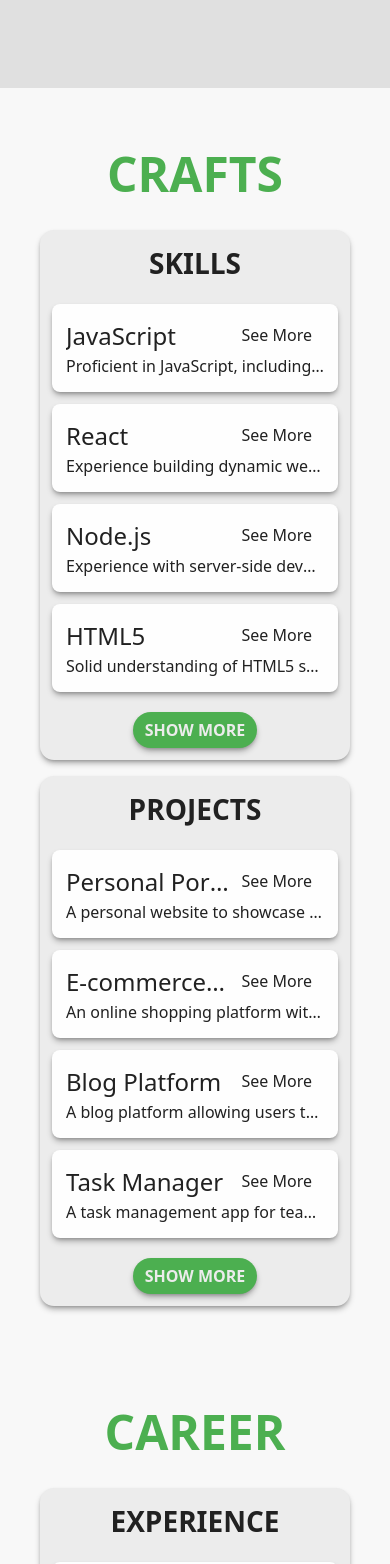
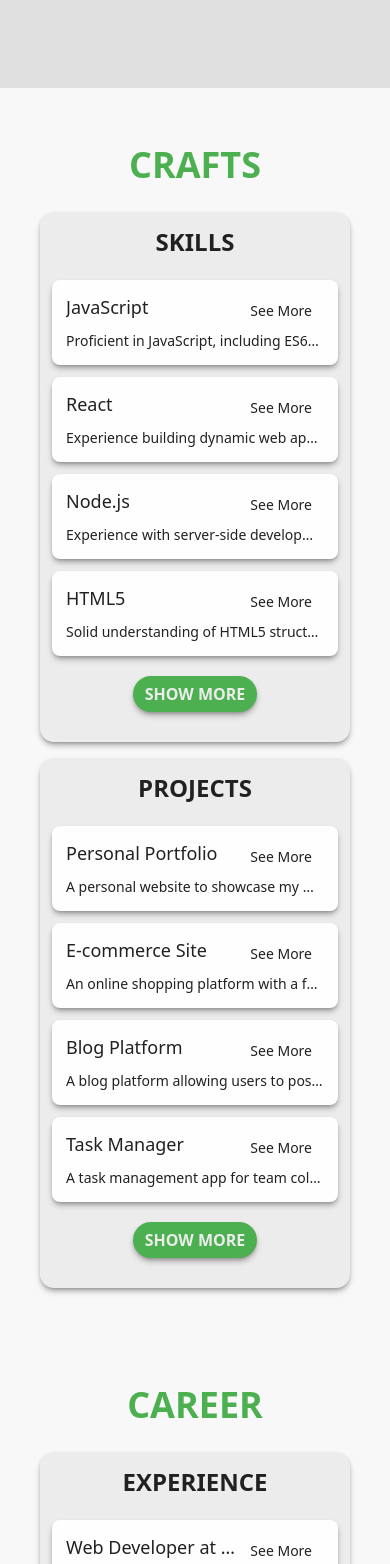
Before and after one commit to johnreysilverio/Portfolio, a Next.js app: page / in a window 390 px wide. Shown: the part 1600-3164 px from the top of the page. Built offline with nearby package versions, Linux system fonts and the light colour scheme.

Commit message:
done fixing mobile view

```diff
--- a/components/buttons/SeeMoreButton.tsx
+++ b/components/buttons/SeeMoreButton.tsx
@@ -24,7 +24,7 @@ const SeeMoreButton: React.FC<SeeMoreButtonProps> = ({
         disabled={!componentSource ? true : false}
       >
         <p
-          className={`text-[16px] 3xl:text-[20px] font-normal border-b-2 border-transparent hover:border-highlight transition-all duration-300 ease-in-out ${
+          className={`text-[14px] sm:text-[16px] font-normal border-b-2 border-transparent hover:border-highlight transition-all duration-300 ease-in-out ${
             !componentSource ? "text-transparent" : "text-text"
           }`}
         >
--- a/components/card/Card.tsx
+++ b/components/card/Card.tsx
@@ -58,7 +58,7 @@ const Card: React.FC<CardProps> = ({
       <div className="relative z-10">
         <div className="flex justify-between">
           <p
-            className={`text-[24px] font-medium truncate ${
+            className={`text-[18px] sm:text-[24px] font-medium truncate ${
               title === "empty" ? "text-transparent" : "text-text"
             }`}
           >
@@ -70,7 +70,7 @@ const Card: React.FC<CardProps> = ({
           />
         </div>
         <p
-          className={`text-[16px] truncate ${
+          className={`text-[14px] sm:text-[16px] truncate ${
             description === "empty" ? "text-transparent" : "text-text"
           }`}
         >
--- a/components/sections/Career.tsx
+++ b/components/sections/Career.tsx
@@ -115,7 +115,9 @@ const Career = () => {
       id="career"
     >
       <div className="w-full max-w-[417px] sm:max-w-[746px] md:max-w-[1280px] 3xl:max-w-[1650px] h-full z-10 flex flex-col items-center justify-center">
-        <p className="text-[48px] text-highlight font-bold">CAREER</p>
+        <p className="text-[36px] sm:text-[48px] text-highlight font-bold">
+          CAREER
+        </p>
 
         {/* Tablet & Desktop View */}
         <div className="hidden sm:flex w-full text-center gap-2 mt-5 transition-all duration-500">
@@ -188,7 +190,7 @@ const Career = () => {
             className="flex flex-col items-center gap-5 bg-component1 rounded-xl p-3 shadow-md/30"
             ref={experiencesRef}
           >
-            <p className="text-text text-[28px] font-semibold">EXPERIENCE</p>
+            <p className="text-text text-[24px] font-semibold">EXPERIENCE</p>
             <div className="w-full flex flex-col gap-3 3xl:gap-4">
               {mobileDisplayedExperiences.map((exp, index) => (
                 <Card
@@ -221,7 +223,7 @@ const Career = () => {
             className="flex flex-col items-center gap-5 bg-component1 rounded-xl p-3 shadow-md/30"
             ref={certificatesRef}
           >
-            <p className="text-text text-[28px] font-semibold">CERTIFICATES</p>
+            <p className="text-text text-[24px] font-semibold">CERTIFICATES</p>
             <div className="w-full flex flex-col gap-3 3xl:gap-4">
               {mobileDisplayedCertificates.map((cert, index) => (
                 <Card
--- a/components/sections/Craft.tsx
+++ b/components/sections/Craft.tsx
@@ -107,7 +107,9 @@ const Craft = () => {
       id="craft"
     >
       <div className="w-full max-w-[417px] sm:max-w-[746px] md:max-w-[1280px] 3xl:max-w-[1650px] h-full z-10 flex flex-col items-center justify-center">
-        <p className="text-[48px] text-highlight font-bold">CRAFTS</p>
+        <p className="text-[36px] sm:text-[48px] text-highlight font-bold">
+          CRAFTS
+        </p>
 
         {/* Tablet and Desktop View */}
         <div className="hidden sm:flex w-full text-center gap-2 mt-5 transition-all duration-500">
@@ -180,7 +182,7 @@ const Craft = () => {
             className="flex flex-col items-center gap-5 bg-component1 rounded-xl p-3 shadow-md/30"
             ref={skillsRef}
           >
-            <p className="text-text text-[28px] font-semibold">SKILLS</p>
+            <p className="text-text text-[24px] font-semibold">SKILLS</p>
             <div className="w-full flex flex-col gap-3 3xl:gap-4">
               {mobileDisplayedSkills.map((skill, index) => (
                 <Card
@@ -211,7 +213,7 @@ const Craft = () => {
             className="flex flex-col items-center gap-5 bg-component1 rounded-xl p-3 shadow-md/30"
             ref={projectsRef}
           >
-            <p className="text-text text-[28px] font-semibold">PROJECTS</p>
+            <p className="text-text text-[24px] font-semibold">PROJECTS</p>
             <div className="w-full flex flex-col gap-3 3xl:gap-4">
               {mobileDisplayedProjects.map((project, index) => (
                 <Card
```
Also changed, not shown: components/background/VantaBackground.tsx (added).
